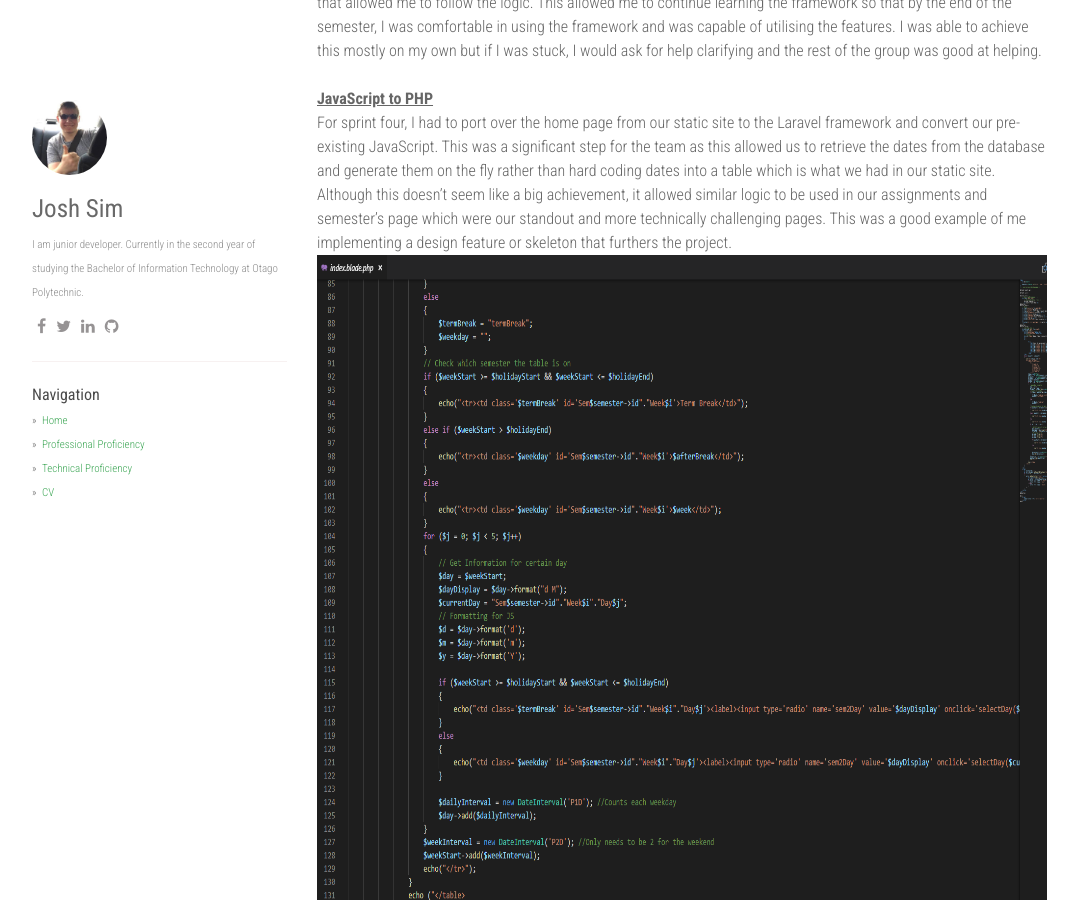
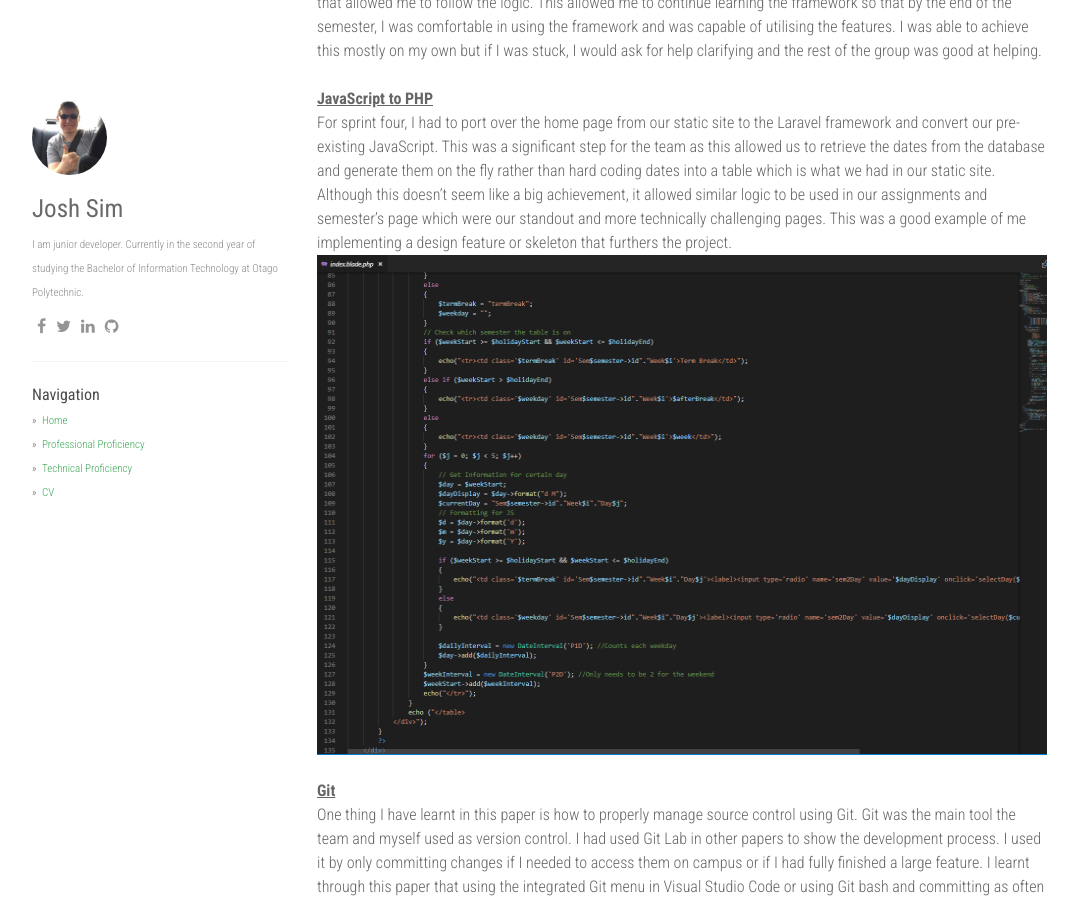
Before and after one commit to jimmayx/SoftwarePortfolio, a Jekyll site: the page built from _posts/2018-12-20-TechnicalalPorficiency.markdown, in a window 1280 px wide and 900 px high, scrolled down 429 px. Shown: the whole window, without its empty margins (53-1131 px from the left). Built offline with Jekyll 4.4.1, drawn with Linux system fonts in a browser that asks for light colours; nearby versions of some CDN libraries; library files that are not in the unit come from our copies; comment, search, counter and statistics services are not loaded.

Commit message:
Update 2018-12-20-TechnicalalPorficiency.markdown

```diff
--- a/_posts/2018-12-20-TechnicalalPorficiency.markdown
+++ b/_posts/2018-12-20-TechnicalalPorficiency.markdown
@@ -10,7 +10,7 @@ Going into this semester, I understood HTML, CSS and JavaScript to a basic level
 Laravel, when we first encountered it, was a scary and daunting task. It seemed to be very different both in structure and complexity to anything we had ever used before. This made every sprint onwards from when we were introduced to Laravel, challenging in terms of both the issue itself and the implementation. I am proud of where I am now and how far I have come. The third sprint we were all assigned to the same one issue. This was to help us learn and understand the Laravel framework. In the beginning, Michael and Nick showed that they could adapt and learn faster than I could, as a result they took charge. I took a more backseat-programmer approach as I tried to watch them and understand that way. I was of a bit of help a few times as I was able to identify similar patterns to other languages that allowed me to follow the logic. This allowed me to continue learning the framework so that by the end of the semester, I was comfortable in using the framework and was capable of utilising the features. I was able to achieve this mostly on my own but if I was stuck, I would ask for help clarifying and the rest of the group was good at helping.
 <br/><br/><b><u>JavaScript to PHP</u></b><br/>
 For sprint four, I had to port over the home page from our static site to the Laravel framework and convert our pre-existing JavaScript. This was a significant step for the team as this allowed us to retrieve the dates from the database and generate them on the fly rather than hard coding dates into a table which is what we had in our static site. Although this doesn’t seem like a big achievement, it allowed similar logic to be used in our assignments and semester’s page which were our standout and more technically challenging pages. This was a good example of me implementing a design feature or skeleton that furthers the project.
-<br/><img src="static/img/JS2PHP.PNG" width="1200" height="700" alt="Conversion of JavaScript to PHP"/>
+<br/><img src="static/img/JS2PHP.PNG" width="1200" height="500" alt="Conversion of JavaScript to PHP"/>
 <br/><br/><b><u>Git</u></b><br/>
 One thing I have learnt in this paper is how to properly manage source control using Git. Git was the main tool the team and myself used as version control. I had used Git Lab in other papers to show the development process. I used it by only committing changes if I needed to access them on campus or if I had fully finished a large feature. I learnt through this paper that using the integrated Git menu in Visual Studio Code or using Git bash and committing as often as I can is the best workflow as it can be used to roll back changes or better show my progress. I deleted a local version without committing changes so I could roll back. I learnt that I should have used git reset –hard to rollback any changes and restore the branch to the last stable version. Michael and I found this out and immediately shared this with the group. This project has allowed me to have a better understanding of how Git works and the various commands I can employ to better harness the power Git has. I found that using the interactive command tool also helped me better understand what effect the commands I use have. <a href="http://ndpsoftware.com/git-cheatsheet.html">Here</a>
 <br/><img src="static/img/Git.PNG" width="500" height="900" alt="Git command line in use"/>
```
